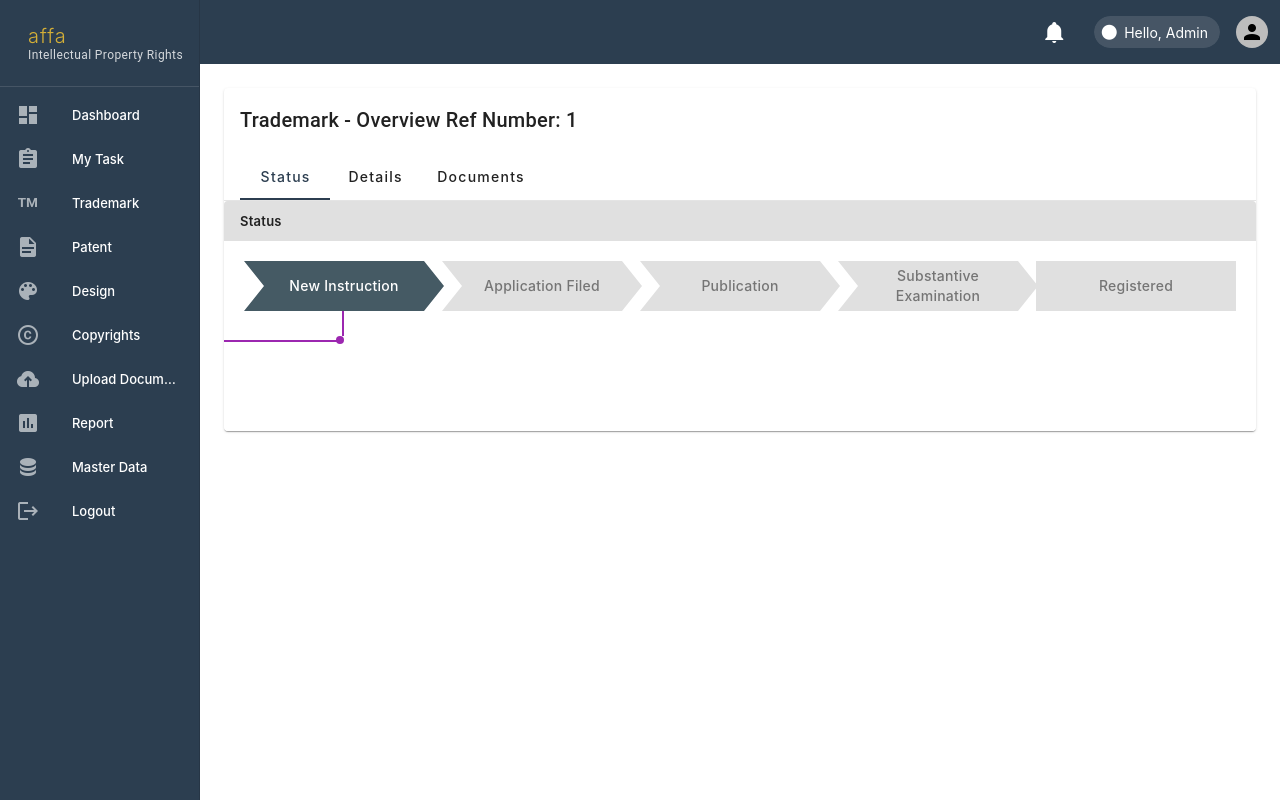
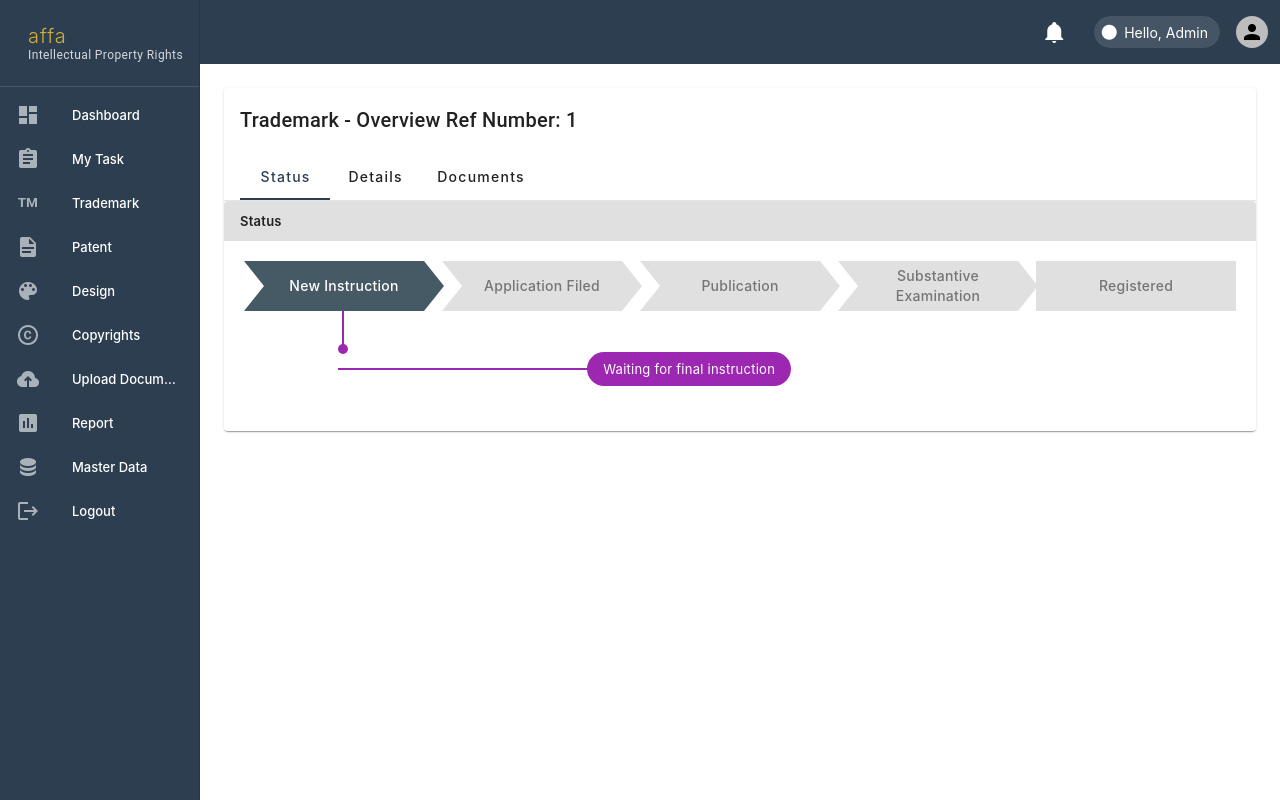
Before and after one commit to wahyuutomoputra/affa, a Vue app: page /trademark/1 in a window 1280 px wide. Built offline with nearby package versions, Linux system fonts and the light colour scheme.

Commit message:
timeline

```diff
--- a/src/components/TimelineChevron.vue
+++ b/src/components/TimelineChevron.vue
@@ -17,8 +17,10 @@
     <div v-if="statusBubble" :style="bubblePosition" class="bubble-wrapper">
       <div class="bubble-line-vertical"></div>
       <div class="bubble-dot"></div>
-      <div class="bubble-line-horizontal"></div>
-      <div class="bubble-text">{{ statusBubble }}</div>
+      <div class="bubble-horizontal-group">
+        <div class="bubble-line-horizontal"></div>
+        <div class="bubble-text">{{ statusBubble }}</div>
+      </div>
     </div>
   </div>
 </template>
@@ -66,7 +68,7 @@ const bubblePosition = computed(() => {
   const leftPosition = (activeIndex * stepWidth) + (stepWidth / 2)
 
   return {
-    left: `${leftPosition}%`
+    left: `calc(${leftPosition}% - 1px)`
   }
 })
 </script>
@@ -117,45 +119,48 @@ const bubblePosition = computed(() => {
 .bubble-wrapper {
   position: absolute;
   top: 50px;
-  transform: translateX(-50%);
   z-index: 10;
+  display: flex;
+  flex-direction: column;
+  align-items: flex-start;
 }
 
 .bubble-line-vertical {
   width: 2px;
-  height: 25px;
+  height: 35px;
   background-color: #9c27b0;
-  margin: 0 auto;
+  margin-left: 0;
 }
 
 .bubble-dot {
-  width: 8px;
-  height: 8px;
+  width: 10px;
+  height: 10px;
   background-color: #9c27b0;
   border-radius: 50%;
-  margin: 0 auto;
-  position: relative;
-  left: -3px;
+  margin-left: -4px;
+  margin-top: -2px;
+  margin-bottom: -2px;
+}
+
+.bubble-horizontal-group {
+  display: flex;
+  align-items: center;
+  margin-left: -4px;
 }
 
 .bubble-line-horizontal {
-  width: 120px;
+  width: 250px;
   height: 2px;
   background-color: #9c27b0;
-  position: absolute;
-  top: 29px;
-  right: 4px;
 }
 
 .bubble-text {
-  position: absolute;
-  top: 20px;
-  right: 128px;
   background-color: #9c27b0;
   color: white;
-  padding: 6px 12px;
-  border-radius: 16px;
+  padding: 8px 16px;
+  border-radius: 25px;
   font-size: 13px;
   white-space: nowrap;
+  margin-left: -1px;
 }
 </style>
```
Also changed, not shown: src/views/MyTaskView.vue (indentation only).
